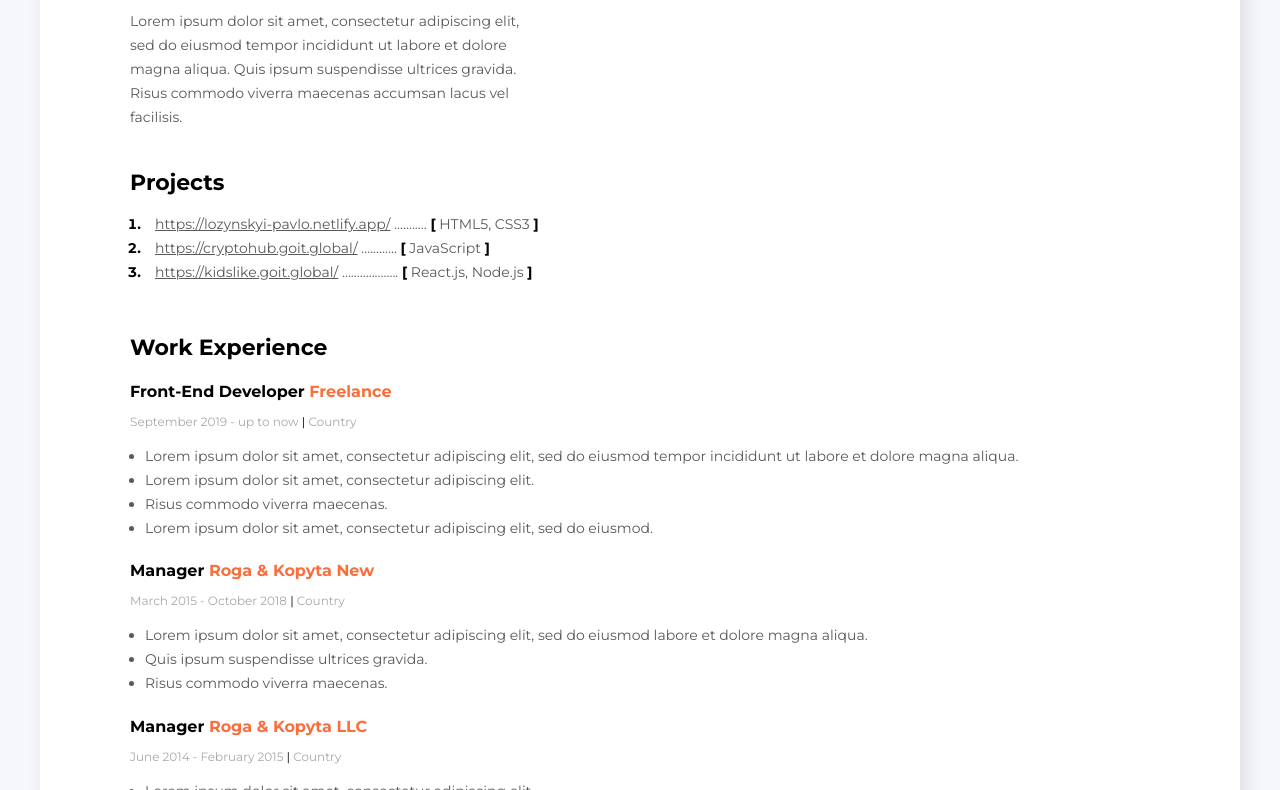
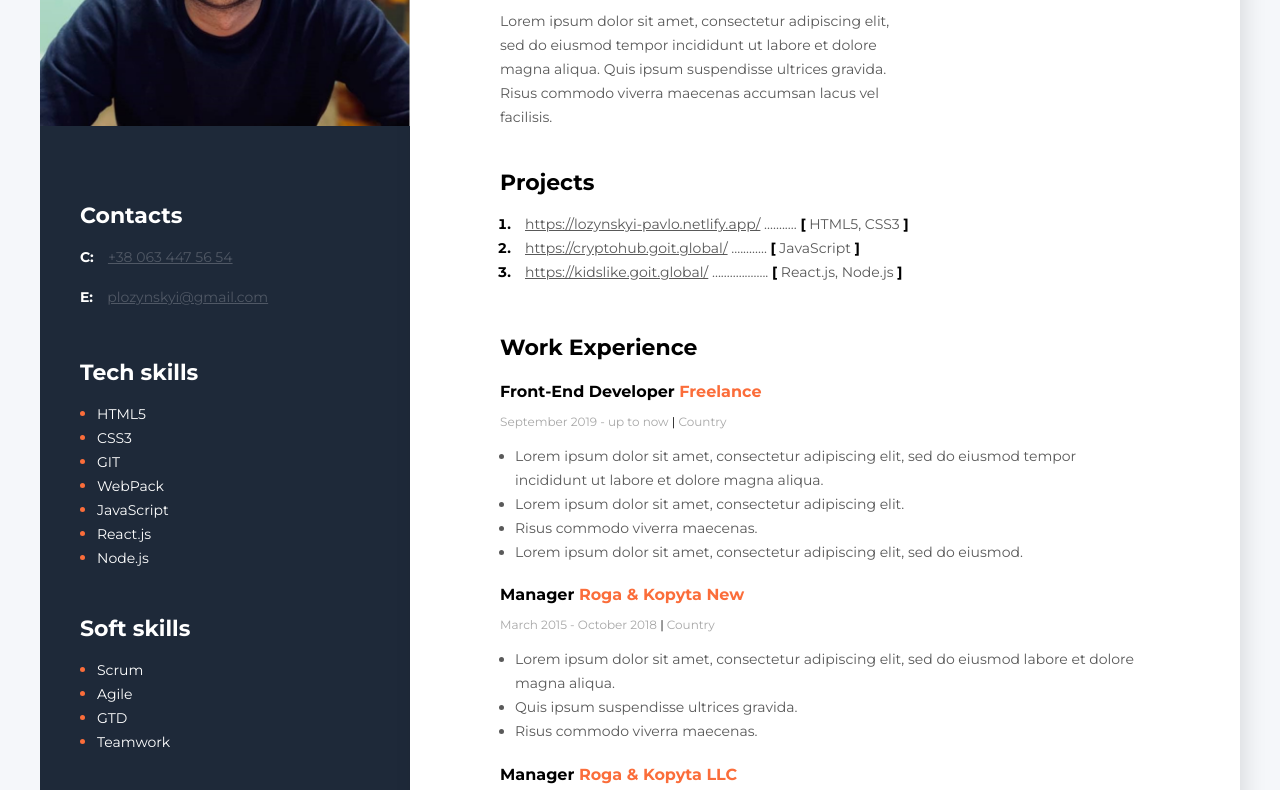
Before and after one commit to plozynskyi/resume, a plain HTML site: page index.html in a window 1280 px wide. Shown: the part 253-1043 px from the top of the page. Drawn offline with Linux system fonts and the light colour scheme.

Commit message:
thrue css

```diff
--- a/css/styles.css
+++ b/css/styles.css
@@ -8,8 +8,7 @@ body {
 /* main styles */
 
 .main {
-    2
-    : flex;
+    display: flex;
     flex-direction: row-reverse;
     width: 1200px;
     margin: 0 auto;
```
